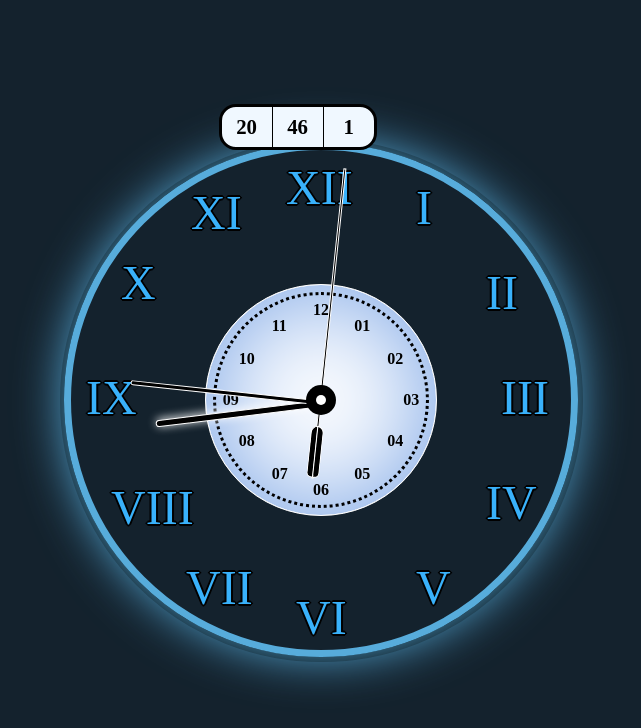
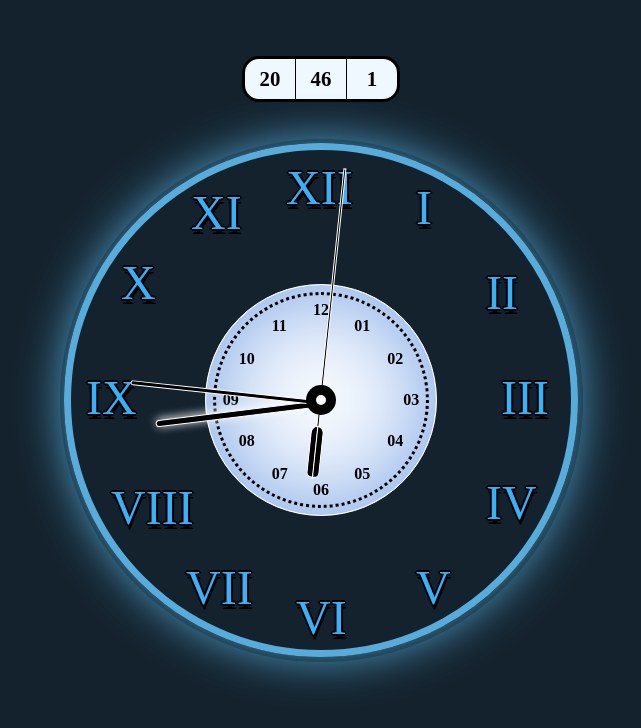
Before and after one commit to Zoriko81/Horloge-JS, a plain HTML site: page index.html in a window 1280 px wide. Shown: the whole page, without its empty margins (319-960 px from the left). Drawn offline with Linux system fonts and the light colour scheme.

Commit message:
Placement numérique flex

```diff
--- a/style.css
+++ b/style.css
@@ -7,16 +7,19 @@ body {
     100% { opacity: 1; }
     }
 
+body {
+    display: flex;
+    justify-content: center;
+}
+
 
 /* Affichage numérique */
 #affichageNum {
     display: flex;
-    position: absolute;
-    top: 13%;
-    left: 42%;
     border: 3px solid black;
     border-radius: 17px;
     background-color: aliceblue;
+    margin-top: 3em;
 }
 
 .heureNum, .minuteNum, .secondeNum {
@@ -47,6 +50,7 @@ body {
     border: 7px solid #57acdb;
     border-radius: 100%;
     box-shadow: 0 0 3em #57acdb;
+
 }
 
 #cadre::after {
@@ -157,8 +161,8 @@ body {
 .nombre {
     font-size: 3em;
     color: #39b1fa;
-    text-shadow: 2px 0 black, -2px 0 black, 0 2px black, 0 -2px black,
-    1px 1px black, -1px -1px black, 1px -1px black, -1px 1px black;
+    text-shadow: 2px 0px black, -2px 0px black, 0 2px black, 0 -2px black,
+    1px 5px black, -1px -1px black, 1px -1px black, -1px 1px black;
 }
 
 #nombre12 {
```
